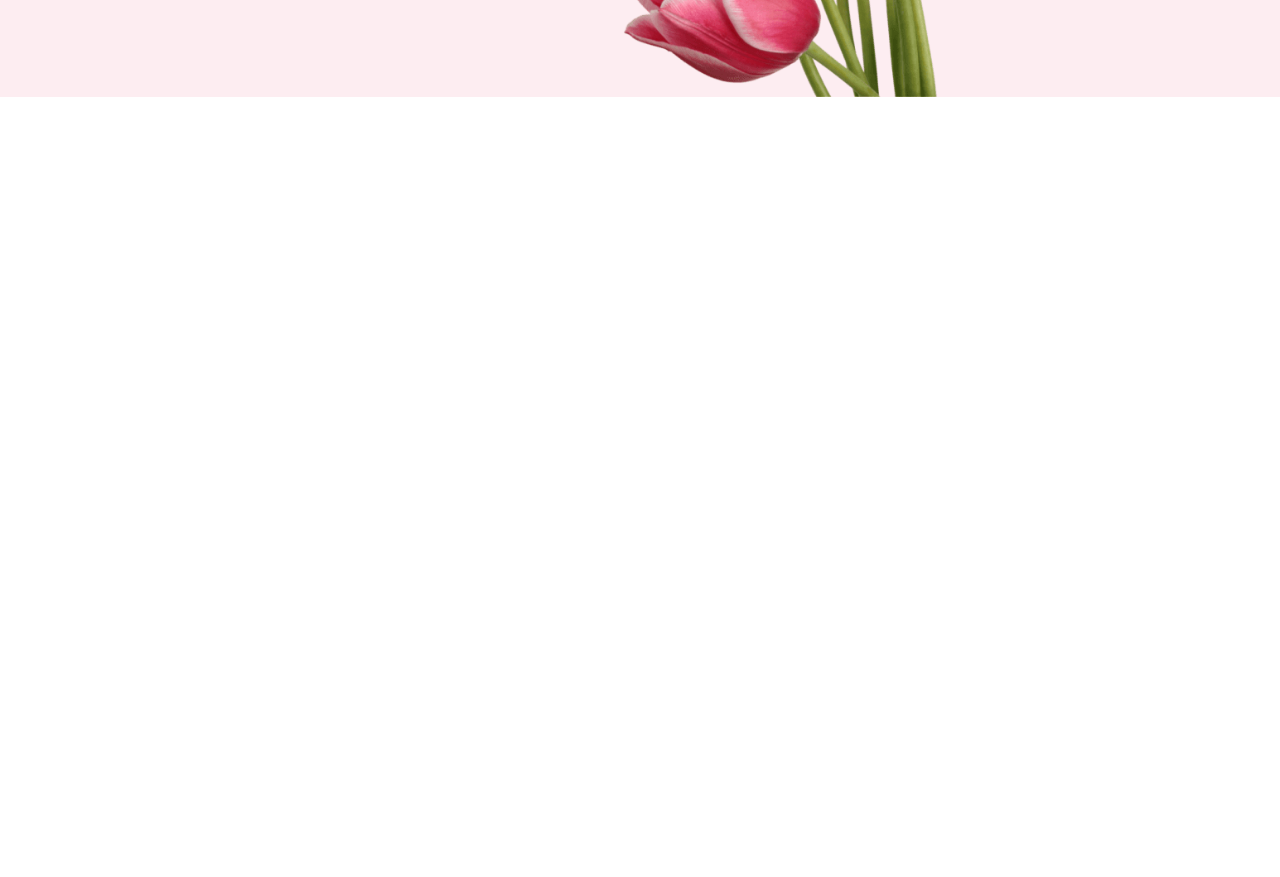
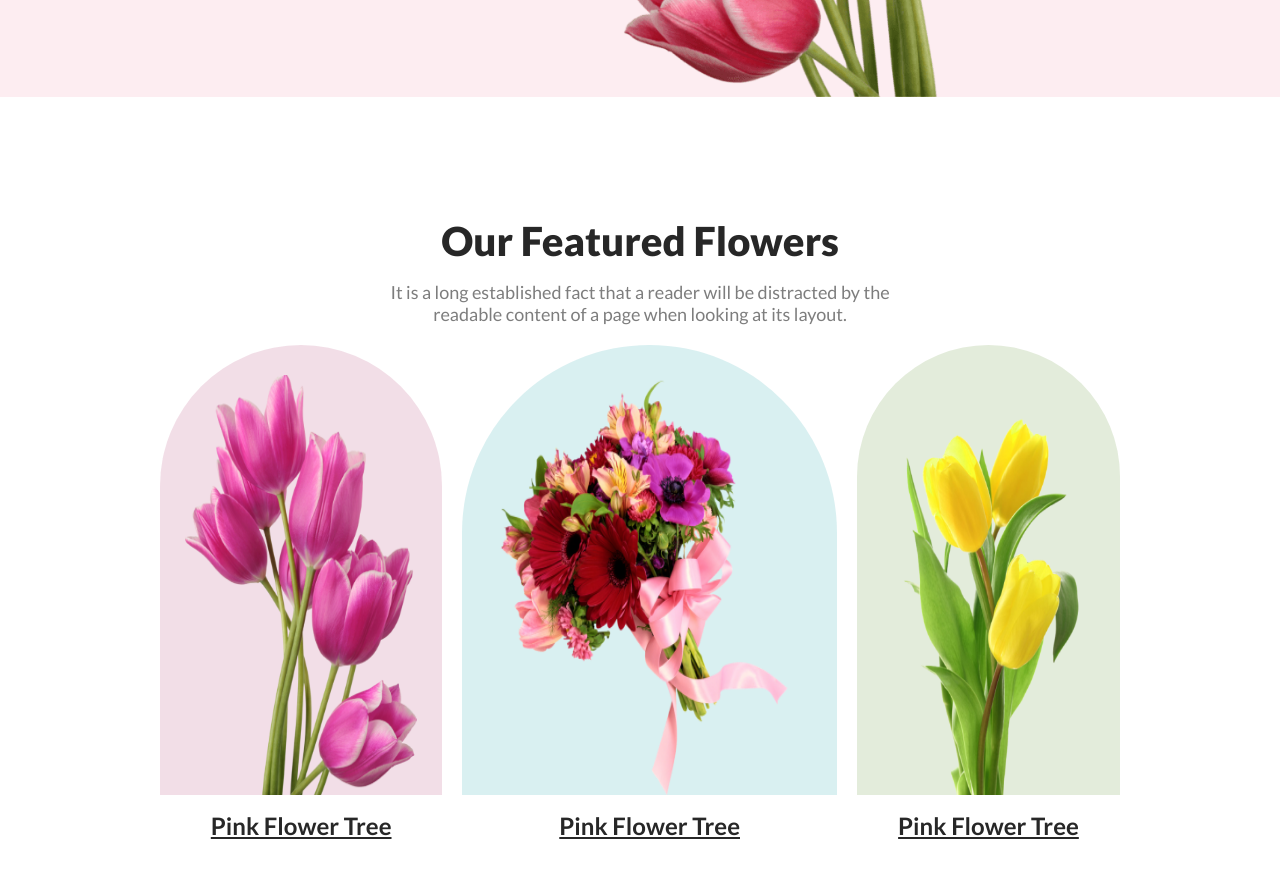
Before and after one commit to mizanur2734/flower-shop, a plain HTML site: page index.html in a window 1280 px wide. Shown: the part 565-1442 px from the top of the page. Before the commit the page ends 800 px from the top, so only its background shows below. Drawn offline with Linux system fonts and the light colour scheme.

Commit message:
featured the added

```diff
--- a/index.html
+++ b/index.html
@@ -1,30 +1,61 @@
 <!DOCTYPE html>
 <html lang="en">
   <head>
-    <meta charset="UTF-8">
-    <meta name="viewport" content="width=, initial-scale=1.0">
+    <meta charset="UTF-8" />
+    <meta name="viewport" content="width=, initial-scale=1.0" />
     <title>Flower Shop</title>
-    <link rel="stylesheet" href="styles/styles.css">
-    <link rel="stylesheet" href="styles/responsive.css">
+    <link rel="stylesheet" href="styles/styles.css" />
+    <link rel="stylesheet" href="styles/responsive.css" />
   </head>
   <body>
     <header>
       <div class="container banner">
         <div class="banner-text">
           <h1>Let's make beautiful flowers a part of your life.</h1>
-                <p>It is a long established fact that a reader will be distracted by the readable content of a page when looking at its layout. The point of using Lorem Ipsum is that it has a more-or-less normal distribution of letters.</p>
+          <p>
+            It is a long established fact that a reader will be distracted by
+            the readable content of a page when looking at its layout. The point
+            of using Lorem Ipsum is that it has a more-or-less normal
+            distribution of letters.
+          </p>
           <button>Shop Now</button>
         </div>
         <div class="banner-img">
-                <img src="Flower Asset/pngwing 10.png" alt="">
+          <img src="Flower Asset/pngwing 10.png" alt="" />
         </div>
       </div>
     </header>
-    <main>
-
+    <main class="container">
+      <div id="featured">
+        <div class="section-heading">
+          <h2>Our Featured Flowers</h2>
+          <p>
+            It is a long established fact that a reader will be distracted by
+            the readable content of a page when looking at its layout.
+          </p>
+        </div>
+        <div class="section-content">
+          <div class="flower">
+            <div class="flower-img pink">
+              <img src="Flower Asset/pngwing 6.png" alt="" />
+            </div>
+            <p>Pink Flower Tree</p>
+          </div>
+          <div class="flower">
+            <div class="flower-img blue">
+              <img src="Flower Asset/pngwing 5.png" alt="" />
+            </div>
+            <p>Pink Flower Tree</p>
+          </div>
+          <div class="flower">
+            <div class="flower-img green">
+              <img src="Flower Asset/pngwing 7.png" alt="" />
+            </div>
+            <p>Pink Flower Tree</p>
+          </div>
+        </div>
+      </div>
     </main>
-    <footer>
-
-    </footer>
+    <footer></footer>
   </body>
 </html>
--- a/styles/responsive.css
+++ b/styles/responsive.css
@@ -1,5 +1,6 @@
 @media screen and (max-width: 576px) {
-   .banner{
+   .banner,
+   .section-content{
     flex-direction: column;
    }
 }
--- a/styles/styles.css
+++ b/styles/styles.css
@@ -23,8 +23,15 @@ button {
     cursor: pointer;
     transition: all 1s;
 }
-button:hover{
+
+button:hover {
     background-color: #5ee554;
+}
+
+.section-heading {
+    max-width: 500px;
+    text-align: center;
+    margin: 20px auto;
 }
 
 header {
@@ -59,3 +66,56 @@ header {
     width: 100%;
     vertical-align: middle;
 }
+
+/* featured section */
+#featured {
+    padding: 100px 0px;
+}
+
+.section-heading h2 {
+    color: rgb(39, 39, 39);
+    font-size: 40px;
+    font-weight: 800;
+    line-height: 48px;
+    margin-bottom: 16px;
+}
+
+.section-content {
+    display: flex;
+    justify-content: space-between;
+    gap: 20px;
+    align-items: end;
+}
+
+.section-content .flower .flower-img {
+    background-color: #E55473;
+    border-radius: 300px 300px 0px 0px;
+    padding: 30px 25px 0px;
+    height: 420px;
+    display: flex;
+}
+
+.section-content .flower .flower-img img {
+    width: 100%;
+}
+
+.section-content .flower .pink {
+    background-color: #A7216226
+}
+
+.section-content .flower .blue {
+    background-color: #0597A026;
+}
+
+.section-content .flower .green {
+    background-color: #477D1126;
+}
+
+.section-content .flower p {
+    color: rgb(39, 39, 39);
+    text-align: center;
+    margin-top: 16px;
+    font-size: 24px;
+    font-weight: 700;
+    text-decoration-line: underline;
+}
```
Lines whose indentation alone changed are shown as unchanged.
